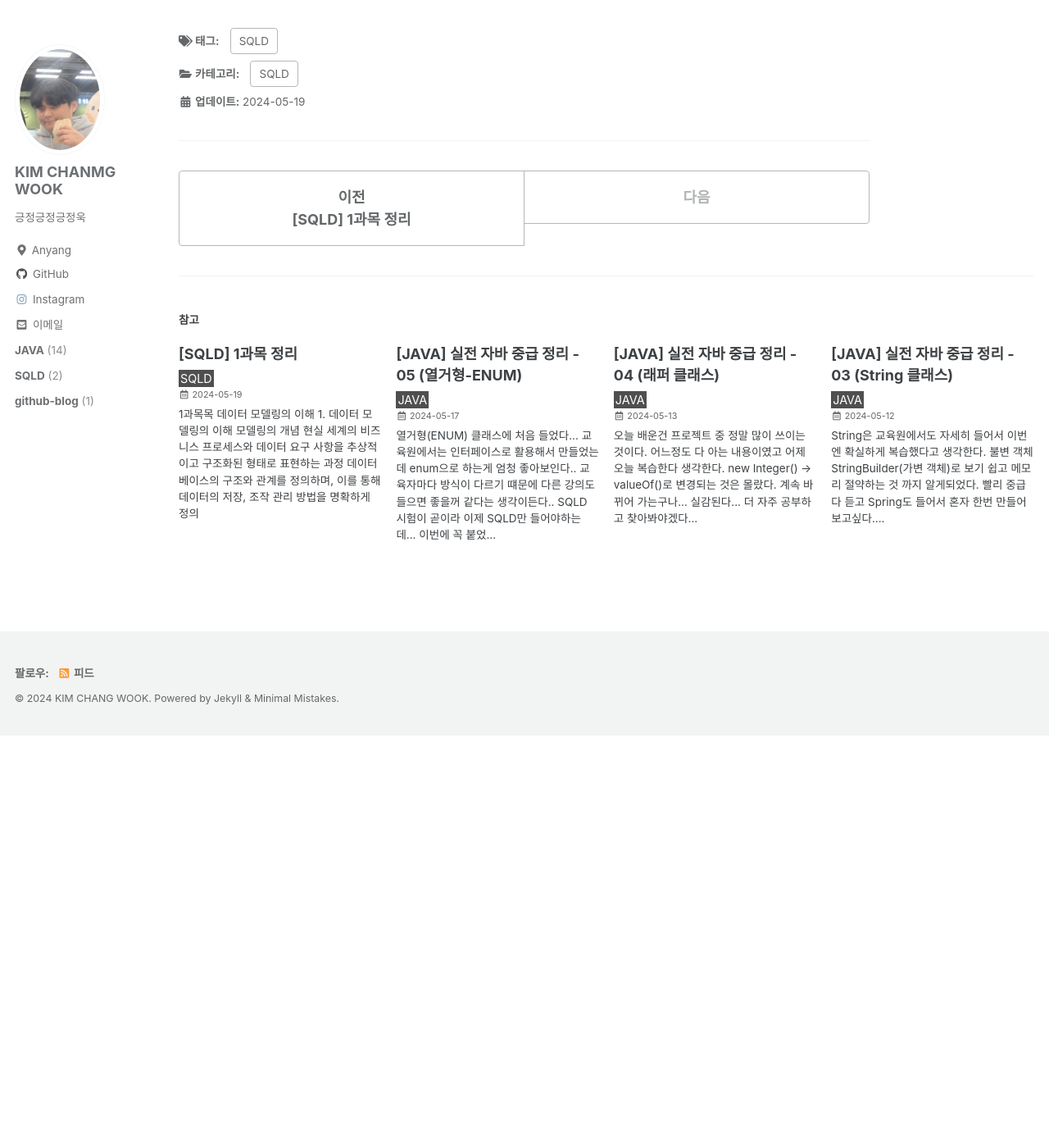
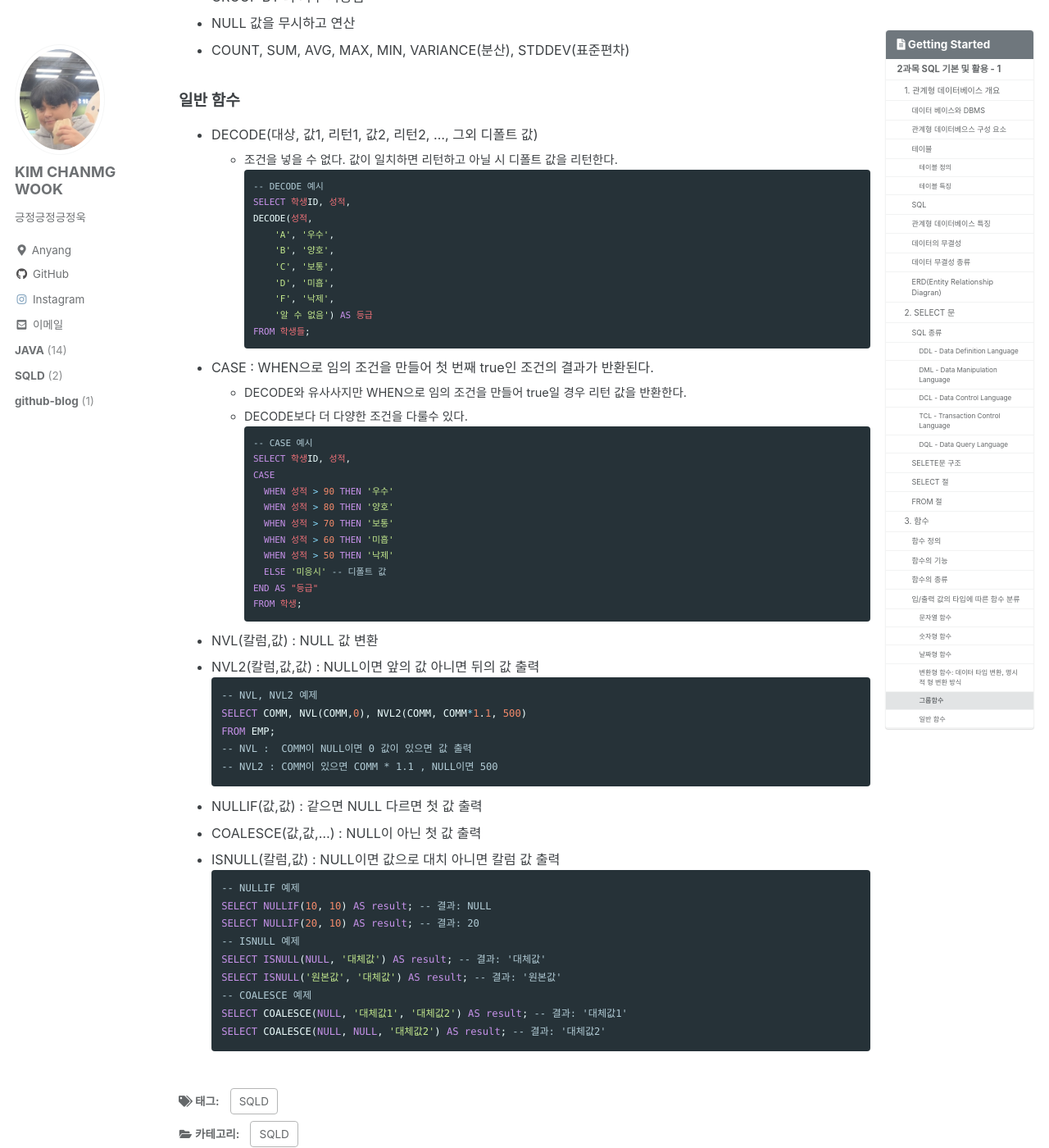
Before and after one commit to CHANGWOOKI/CHANGWOOKI.github.io, a Jekyll site: the page built from _posts/SQLD/2024-05-19-SQLD_STEP2-1.md, in a window 1280 px wide and 1400 px high, scrolled down 6765 px. Shown: the whole window at 82% size. Built offline with Jekyll 4.4.1, drawn with Linux system fonts in a browser that asks for light colours; cached includes are drawn as plain includes; before the commit the page ends 7662 px from its top, so only the background shows below that; some of the changed text lies outside the part shown.

Commit message:
SQLD 정리

````diff
--- a/_posts/SQLD/2024-05-19-SQLD_STEP2-1.md
+++ b/_posts/SQLD/2024-05-19-SQLD_STEP2-1.md
@@ -11,7 +11,7 @@ categories:
   - SQLD
 ---
 
-# 2과목 SQL 기본 및 활용
+# 2과목 SQL 기본 및 활용 - 1
 ## 1. 관계형 데이터베이스 개요
 ### 데이터 베이스와 DBMS
 - 데이터베이스 : 데이터의 집합
@@ -132,6 +132,7 @@ ORDER BY 정령 컬럼명
 - ORACLE에서 FROM절 생략 시 DUAL 테이블선언 (최신 버전은 생략 가능)
 - MYSQL에서 FROM절 생략 가능
 
+## 3. 함수
 ### 함수 정의
 - input value가 있을 경우 그에 맞는 output value를 출력해주는 객체
 - input value 와 output value의 관계를 정의한 객체
@@ -161,18 +162,18 @@ ORDER BY 정령 컬럼명
   - ex) CONCAT(FIRST_NAME, LAST_NAME)
 - SUBSTR(대상, A, B) : 문자열 부분 추출
   - 대상에 A번 째 위치에서 B개의 문자열 추출
-- INSTR("A#B#C#", "찾을문자열", 시작위치, 몇번째 발견) : 문자열 위치 반환
-  - ex) INSTR("A#B#C#", "#", 3, 2) : 출력 6
-  - "A#B#C#"에서 "#"을 찾는데 3번 째 위치에서 2번 째 "#"이 발견되는 위치
+- INSTR('A#B#C#', '찾을문자열', 시작위치, 몇번째 발견) : 문자열 위치 반환
+  - ex) INSTR('A#B#C#', '#', 3, 2) : 출력 6
+  - 'A#B#C#'에서 '#'을 찾는데 3번 째 위치에서 2번 째 '#'이 발견되는 위치
 - LTRIM, RTRIM, TRIM(대상, 문자열) : 왼쪽 공백 제거, 오른쪽 공백 제거, 양쪽 공백 제거(대상만 지정하면 공백 제거)
-  - LTRIM("AACDAA", "A") : 출력 "CDAA"
+  - LTRIM('AACDAA', 'A') : 출력 'CDAA'
   - TRIM은 ORACLE에서 공백만 삭제 가능
 - LPAD, RPAD(대상, n, 추가할 문자열) : 왼쪽, 오른쪽에 문자열 추가하여 n의 길이 리턴
-  - LPAD("ABC", 6, "H") : 출력 HHHABC
+  - LPAD('ABC', 6, 'H') : 출력 HHHABC
 - REPLACE, TRANSLATE(대상, 찾을문자열, 치환 문자열) : 문자열 치환 및 삭제, 글자를 1:1로 치환
-  - REPLACE("ABBA", "AB", "ab") : 출력 "abBA"
+  - REPLACE('ABBA', 'AB', 'ab') : 출력 'abBA'
     - 치환 문자열이 빈문자열 전달 시 찾을 문자열 삭제
-  - TRANSLATE("ABBA", "AB", "ab") : 출력 "abba"
+  - TRANSLATE('ABBA', 'AB', 'ab') : 출력 'abba'
     - 치환 문자열이 빈문자열 전달 시 NULL 리턴
 
 #### 숫자형 함수
@@ -193,12 +194,67 @@ ORDER BY 정령 컬럼명
 - LAST_DAT(날짜) : 주어진 월에 마지막 날짜 리턴
 
 #### 변환형 함수: 데이터 타입 변환, 명시적 형 변환 방식
-- TO_NUMBER, TO_CHAR, TO_DATE (Oracle): 문자열을 숫자로, 숫자나 날짜를 문자열로, 문자열을 날짜로
+- TO_NUMBER, TO_CHAR, TO_DATE (Oracle) : 문자열을 숫자로, 숫자나 날짜를 문자열로, 문자열을 날짜로
 - CAST, CONVERT (SQL Server)
 
-#### NULL 관련 함수
+#### 그룹함수
+- 다중행 함수
+- 여러 값이 input값으로 들어가서 하나의 요약된 값으로 리턴
+- GROUP BY 와 자주 사용됨
+- NULL 값을 무시하고 연산
+- COUNT, SUM, AVG, MAX, MIN, VARIANCE(분산), STDDEV(표준편차)
+
+#### 일반 함수
+- DECODE(대상, 값1, 리턴1, 값2, 리턴2, ..., 그외 디폴트 값)
+  - 조건을 넣을 수 없다. 값이 일치하면 리턴하고 아닐 시 디폴트 값을 리턴한다.
+```sql
+-- DECODE 예시
+SELECT 학생ID, 성적,
+DECODE(성적,
+        'A', '우수',
+        'B', '양호',
+        'C', '보통',
+        'D', '미흡',
+        'F', '낙제',
+        '알 수 없음') AS 등급
+FROM 학생들;
+```
+- CASE : WHEN으로 임의 조건을 만들어 첫 번째  true인 조건의 결과가 반환된다.
+  - DECODE와 유사사지만 WHEN으로 임의 조건을 만들어 true일 경우 리턴 값을 반환한다.
+  - DECODE보다 더 다양한 조건을 다룰수 있다.
+```sql
+-- CASE 예시
+SELECT 학생ID, 성적,
+  CASE
+      WHEN 성적 > 90 THEN '우수'
+      WHEN 성적 > 80 THEN '양호'
+      WHEN 성적 > 70 THEN '보통'
+      WHEN 성적 > 60 THEN '미흡'
+      WHEN 성적 > 50 THEN '낙제'
+      ELSE '미응시' -- 디폴트 값
+  END AS "등급"
+FROM 학생;
+```
 - NVL(칼럼,값) : NULL 값 변환
 - NVL2(칼럼,값,값) : NULL이면 앞의 값 아니면 뒤의 값 출력
+```sql
+-- NVL, NVL2 예제
+SELECT COMM, NVL(COMM,0), NVL2(COMM, COMM*1.1, 500)
+FROM EMP;
+-- NVL :  COMM이 NULL이면 0 값이 있으면 값 출력
+-- NVL2 : COMM이 있으면 COMM * 1.1 , NULL이면 500
+```
 - NULLIF(값,값) : 같으면 NULL 다르면 첫 값 출력
 - COALESCE(값,값,…) : NULL이 아닌 첫 값 출력
 - ISNULL(칼럼,값) : NULL이면 값으로 대치 아니면 칼럼 값 출력
+```sql
+-- NULLIF 예제
+SELECT NULLIF(10, 10) AS result; -- 결과: NULL
+SELECT NULLIF(20, 10) AS result; -- 결과: 20
+-- ISNULL 예제
+SELECT ISNULL(NULL, '대체값') AS result; -- 결과: '대체값'
+SELECT ISNULL('원본값', '대체값') AS result; -- 결과: '원본값'
+-- COALESCE 예제
+SELECT COALESCE(NULL, '대체값1', '대체값2') AS result; -- 결과: '대체값1'
+SELECT COALESCE(NULL, NULL, '대체값2') AS result; -- 결과: '대체값2'
+```
````
